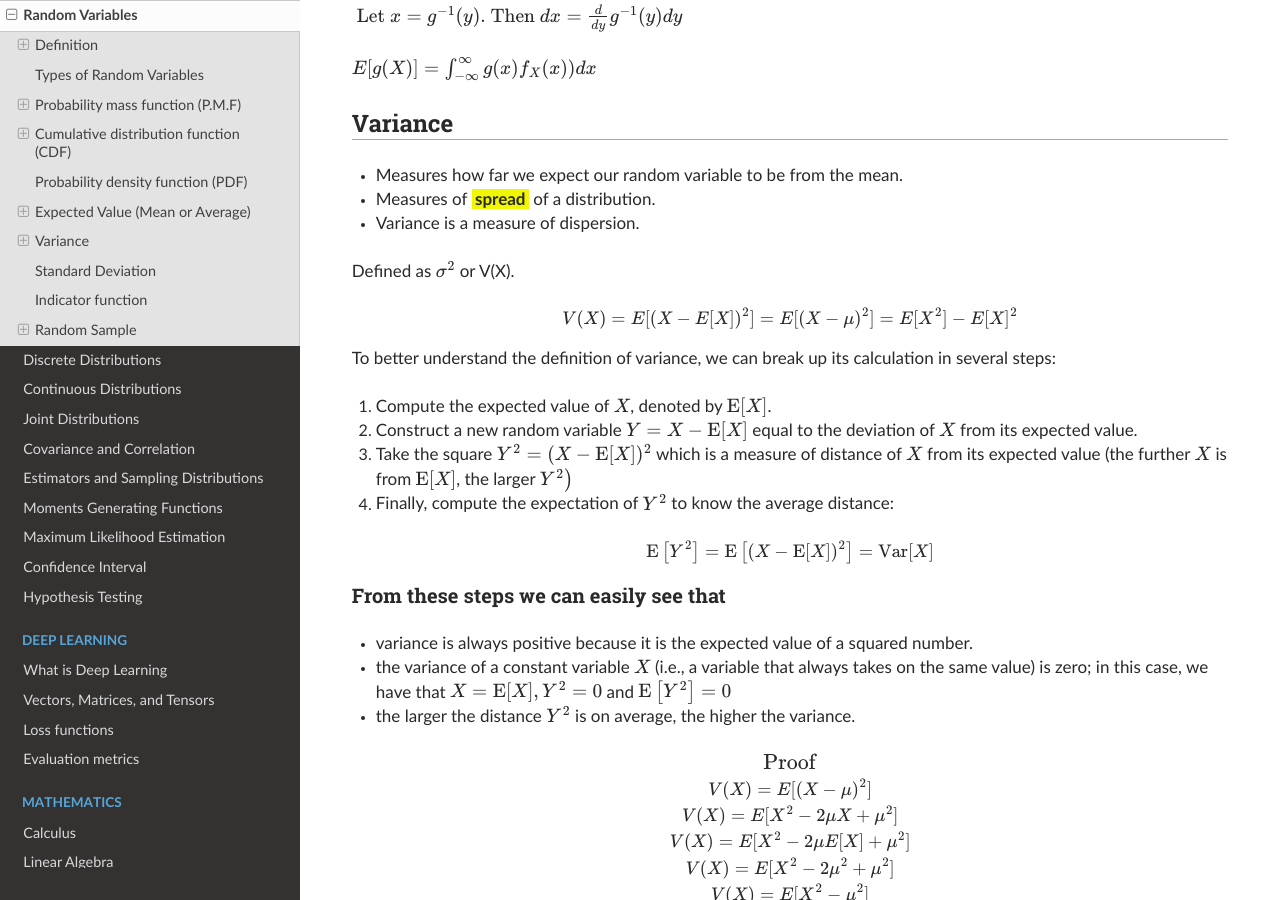
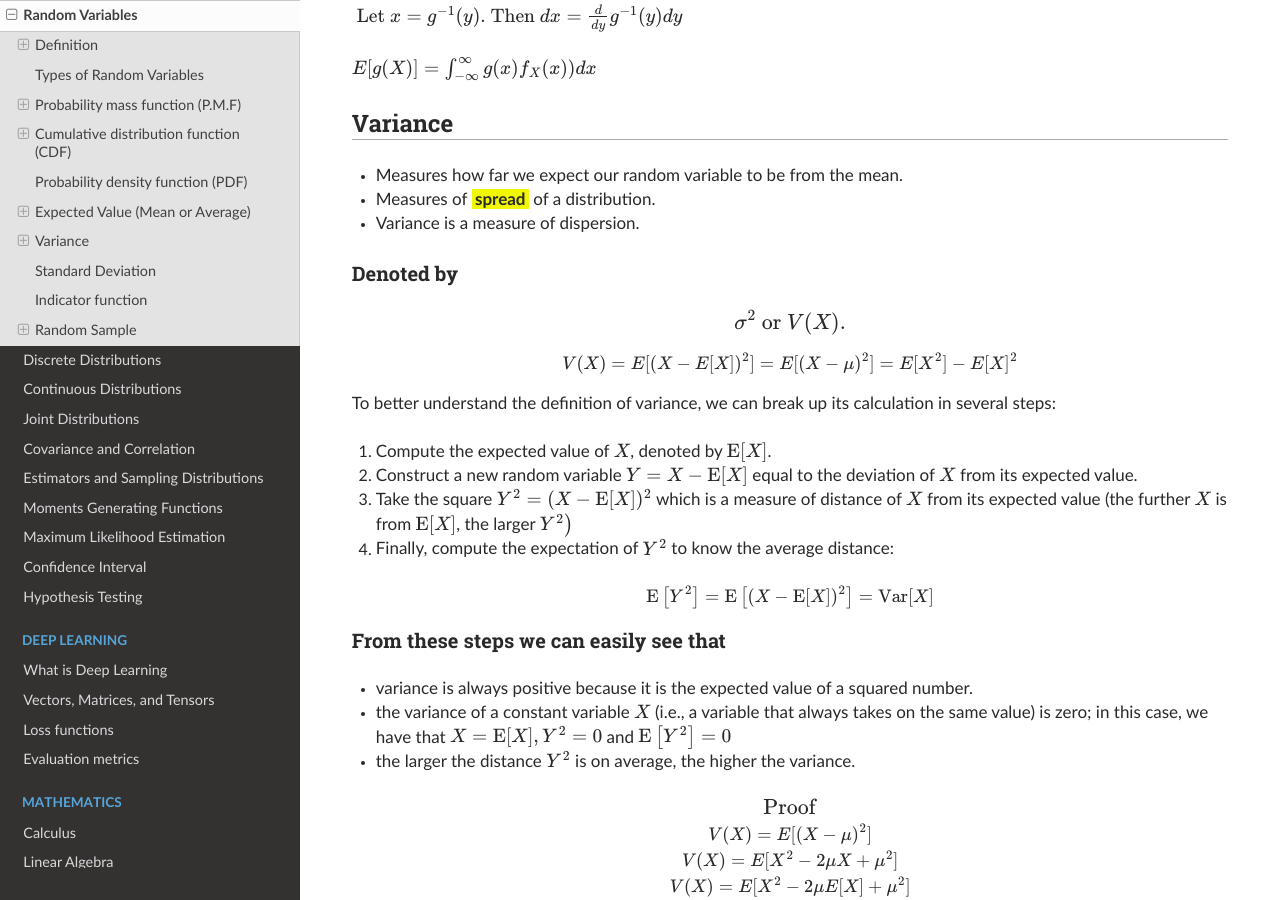
Before and after one commit to akkefa/ml-notes, a Sphinx documentation site: the page built from docs/probability/random_variable.md, in a window 1280 px wide and 900 px high, scrolled down 6987 px. Built offline with Sphinx 7.4.7 and the Read the Docs theme 2.0.0, drawn with Linux system fonts in a browser that asks for light colours.

Commit message:
new changes

```diff
--- a/docs/probability/random_variable.md
+++ b/docs/probability/random_variable.md
@@ -335,7 +335,11 @@ $E[g(X)]=\int_{-\infty}^{\infty} g(x) f_{X}(x)) d x$
 - Measures of **spread** of a distribution.
 - Variance is a measure of dispersion.
 
-Defined as $\sigma^2$ or V(X).
+### Denoted by
+
+$$
+\large \sigma^2 \text{ or } V(X).
+$$
 
 $$
 V(X) = E[(X - E[X])^2] = E[(X - \mu)^2]  = E[X^2] - E[X]^2
```
